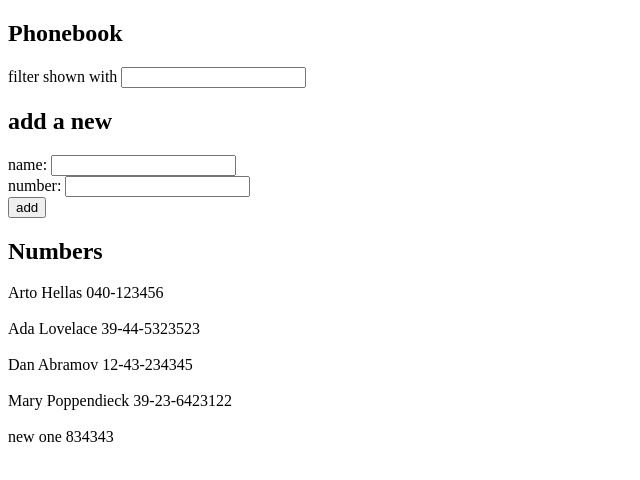
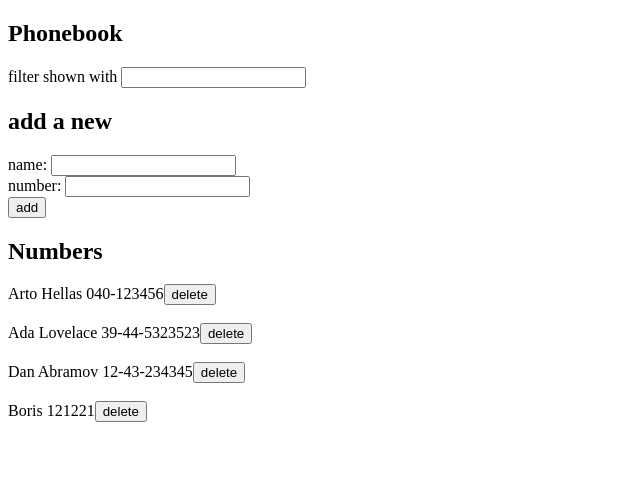
Before and after one commit to BorisBanchev/Fullstack-Open-Course, a React (Vite) app in the folder Osa2/puhelinluettelo/: page / in a window 1280 px wide. Shown: the top 480 px of the page, without its empty margins (0-640 px from the left). Built offline with nearby package versions, Linux system fonts and the light colour scheme; data requests are answered from the project's data file.

Commit message:
Tehtävä 2.14

```diff
--- a/Osa2/puhelinluettelo/db.json
+++ b/Osa2/puhelinluettelo/db.json
@@ -16,14 +16,9 @@
       "id": 3
     },
     {
-      "name": "Mary Poppendieck",
-      "number": "39-23-6423122",
+      "name": "Boris",
+      "number": "121221",
       "id": 4
-    },
-    {
-      "name": "new one",
-      "number": "834343",
-      "id": 5
     }
   ]
 }
--- a/Osa2/puhelinluettelo/package.json
+++ b/Osa2/puhelinluettelo/package.json
@@ -1,5 +1,5 @@
 {
-  "name": "kurssitiedot",
+  "name": "puhelinluettelo",
   "private": true,
   "version": "0.0.0",
   "type": "module",
--- a/Osa2/puhelinluettelo/src/App.jsx
+++ b/Osa2/puhelinluettelo/src/App.jsx
@@ -1,24 +1,25 @@
 import { useState, useEffect } from "react";
 import noteService from "./services/persons";
-const Person = ({ person }) => {
+const Person = ({ person, handleDelete }) => {
   return (
     <div>
       <div>
         {person.name} {person.number}
+        <button onClick={() => handleDelete(person.id)}>delete</button>
       </div>
       <br />
     </div>
   );
 };
 
-const Persons = ({ persons, filter }) => {
+const Persons = ({ persons, filter, handleDelete }) => {
   const filteredPersons = persons.filter((person) =>
     person.name.toLowerCase().includes(filter.toLowerCase())
   );
   return (
     <div>
       {filteredPersons.map((person, i) => (
-        <Person person={person} key={person.id} />
+        <Person person={person} key={person.id} handleDelete={handleDelete} />
       ))}
     </div>
   );
@@ -113,6 +114,16 @@ const App = () => {
     setFilterText(event.target.value);
   };
 
+  const handleDelete = (id) => {
+    const removedPerson = persons.find((person) => person.id === id);
+    const toDelete = window.confirm(`Delete ${removedPerson.name}?`);
+    if (toDelete) {
+      noteService.deletePerson(id).then(() => {
+        setPersons(persons.filter((person) => person.id !== id));
+      });
+    }
+  };
+
   return (
     <div>
       <h2>Phonebook</h2>
@@ -129,7 +140,11 @@ const App = () => {
         handleNumberChange={handleNumberChange}
       />
       <h2>Numbers</h2>
-      <Persons persons={persons} filter={filterText} />
+      <Persons
+        persons={persons}
+        filter={filterText}
+        handleDelete={handleDelete}
+      />
     </div>
   );
 };
--- a/Osa2/puhelinluettelo/src/services/persons.js
+++ b/Osa2/puhelinluettelo/src/services/persons.js
@@ -11,7 +11,12 @@ const create = (newObject) => {
   return request.then((response) => response.data);
 };
 
+const deletePerson = (id) => {
+  return axios.delete(`${baseUrl}/${id}`);
+};
+
 export default {
   getAll: getAll,
   create: create,
+  deletePerson: deletePerson,
 };
```
